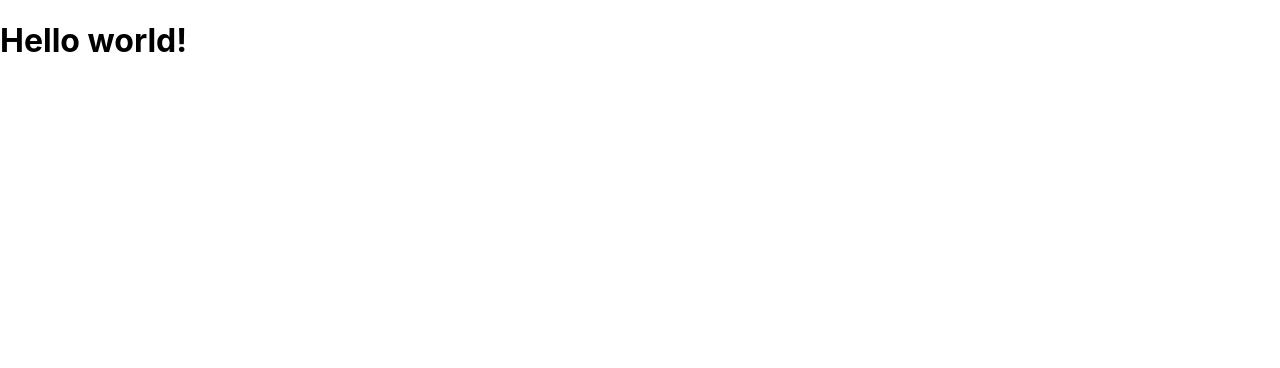
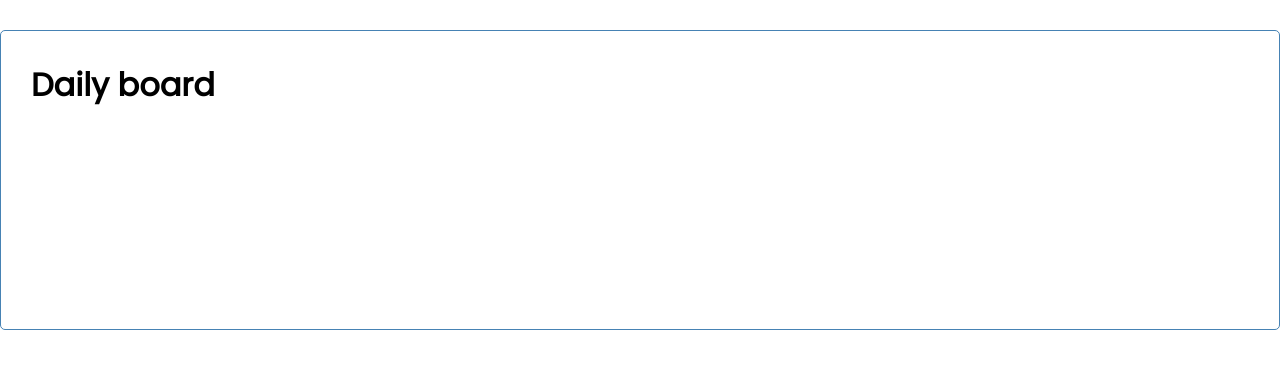
Before and after one commit to albertocaparros/dailys-board, a React (Create React App) app: page / in a window 1280 px wide. Shown: the top 368 px of the page. Built offline with nearby package versions, Linux system fonts and the light colour scheme.

Commit message:
Created header component and styling

```diff
--- a/src/App.js
+++ b/src/App.js
@@ -1,7 +1,9 @@
+import Header from './components/Header';
+
 function App() {
   return (
-    <div className="container">
-      <h1>Hello world!</h1>
+    <div className='container'>
+      <Header />
     </div>
   );
 }
--- /dev/null
+++ b/src/components/Header.js
@@ -0,0 +1,9 @@
+const Header = () => {
+  return (
+    <header>
+      <h1>Daily board</h1>
+    </header>
+  );
+};
+
+export default Header;
--- a/src/index.css
+++ b/src/index.css
@@ -1,13 +1,112 @@
-body {
+@import url('https://fonts.googleapis.com/css2?family=Poppins:wght@300;400&display=swap');
+
+* {
+  box-sizing: border-box;
   margin: 0;
-  font-family: -apple-system, BlinkMacSystemFont, 'Segoe UI', 'Roboto', 'Oxygen',
-    'Ubuntu', 'Cantarell', 'Fira Sans', 'Droid Sans', 'Helvetica Neue',
-    sans-serif;
-  -webkit-font-smoothing: antialiased;
-  -moz-osx-font-smoothing: grayscale;
+  padding: 0;
 }
 
-code {
-  font-family: source-code-pro, Menlo, Monaco, Consolas, 'Courier New',
-    monospace;
+body {
+  font-family: 'Poppins', sans-serif;
 }
+
+.container {
+  max-width: 1700px;
+  margin: 30px auto;
+  overflow: auto;
+  min-height: 300px;
+  border: 1px solid steelblue;
+  padding: 30px;
+  border-radius: 5px;
+}
+
+.header {
+  display: flex;
+  justify-content: space-between;
+  align-items: center;
+  margin-bottom: 20px;
+}
+
+.btn {
+  display: inline-block;
+  background: #000;
+  color: #fff;
+  border: none;
+  padding: 10px 20px;
+  margin: 5px;
+  border-radius: 5px;
+  cursor: pointer;
+  text-decoration: none;
+  font-size: 15px;
+  font-family: inherit;
+}
+
+.btn:focus {
+  outline: none;
+}
+
+.btn:active {
+  transform: scale(0.98);
+}
+
+.btn-block {
+  display: block;
+  width: 100%;
+}
+
+.task {
+  background: #f4f4f4;
+  margin: 5px;
+  padding: 10px 20px;
+  cursor: pointer;
+}
+
+.task.reminder {
+  border-left: 5px solid green;
+}
+
+.task h3 {
+  display: flex;
+  align-items: center;
+  justify-content: space-between;
+}
+
+.add-form {
+  margin-bottom: 40px;
+}
+
+.form-control {
+  margin: 20px 0;
+}
+
+.form-control label {
+  display: block;
+}
+
+.form-control input {
+  width: 100%;
+  height: 40px;
+  margin: 5px;
+  padding: 3px 7px;
+  font-size: 17px;
+}
+
+.form-control-check {
+  display: flex;
+  align-items: center;
+  justify-content: space-between;
+}
+
+.form-control-check label {
+  flex: 1;
+}
+
+.form-control-check input {
+  flex: 2;
+  height: 20px;
+}
+
+footer {
+  margin-top: 30px;
+  text-align: center;
+}
```
